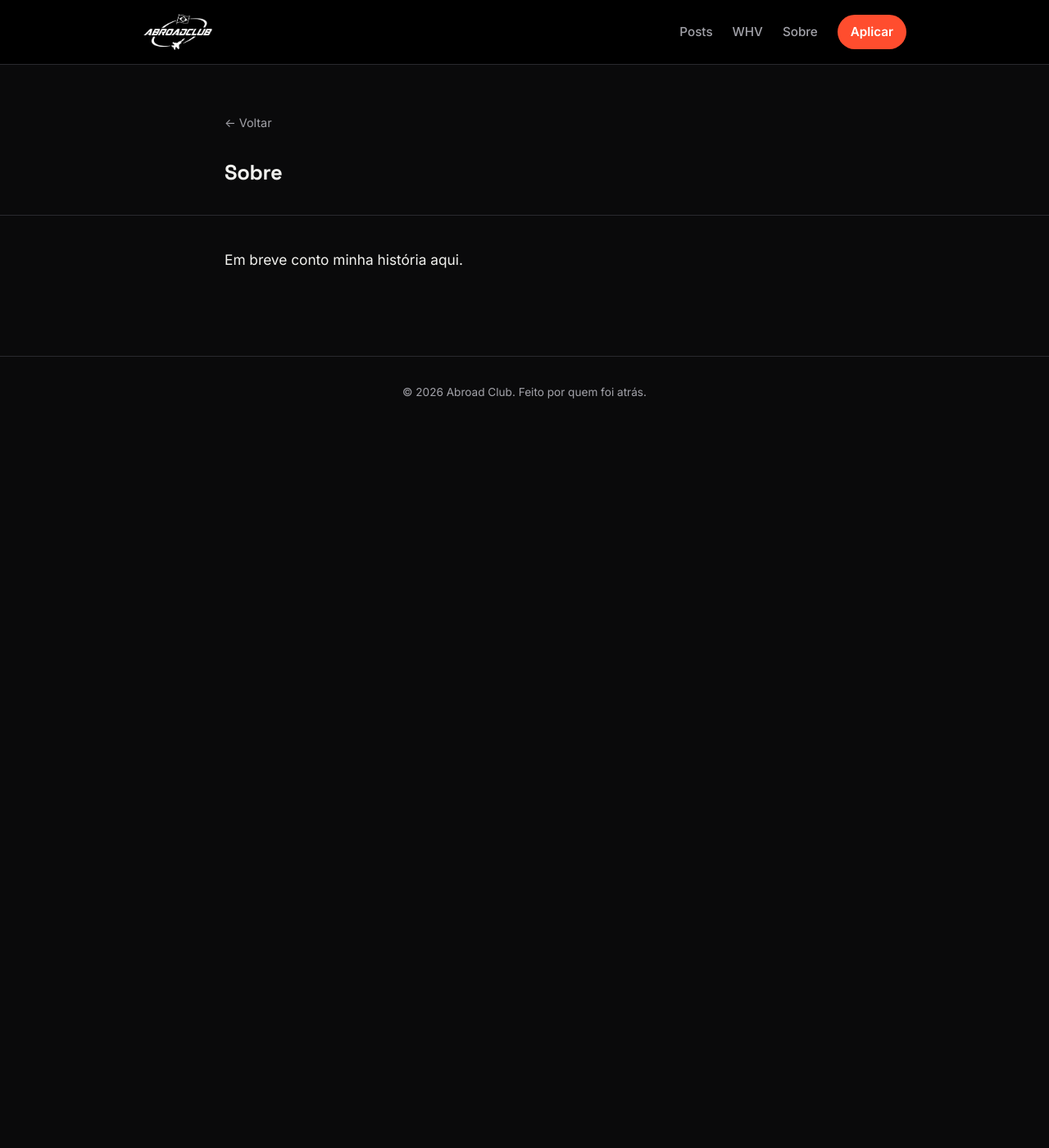
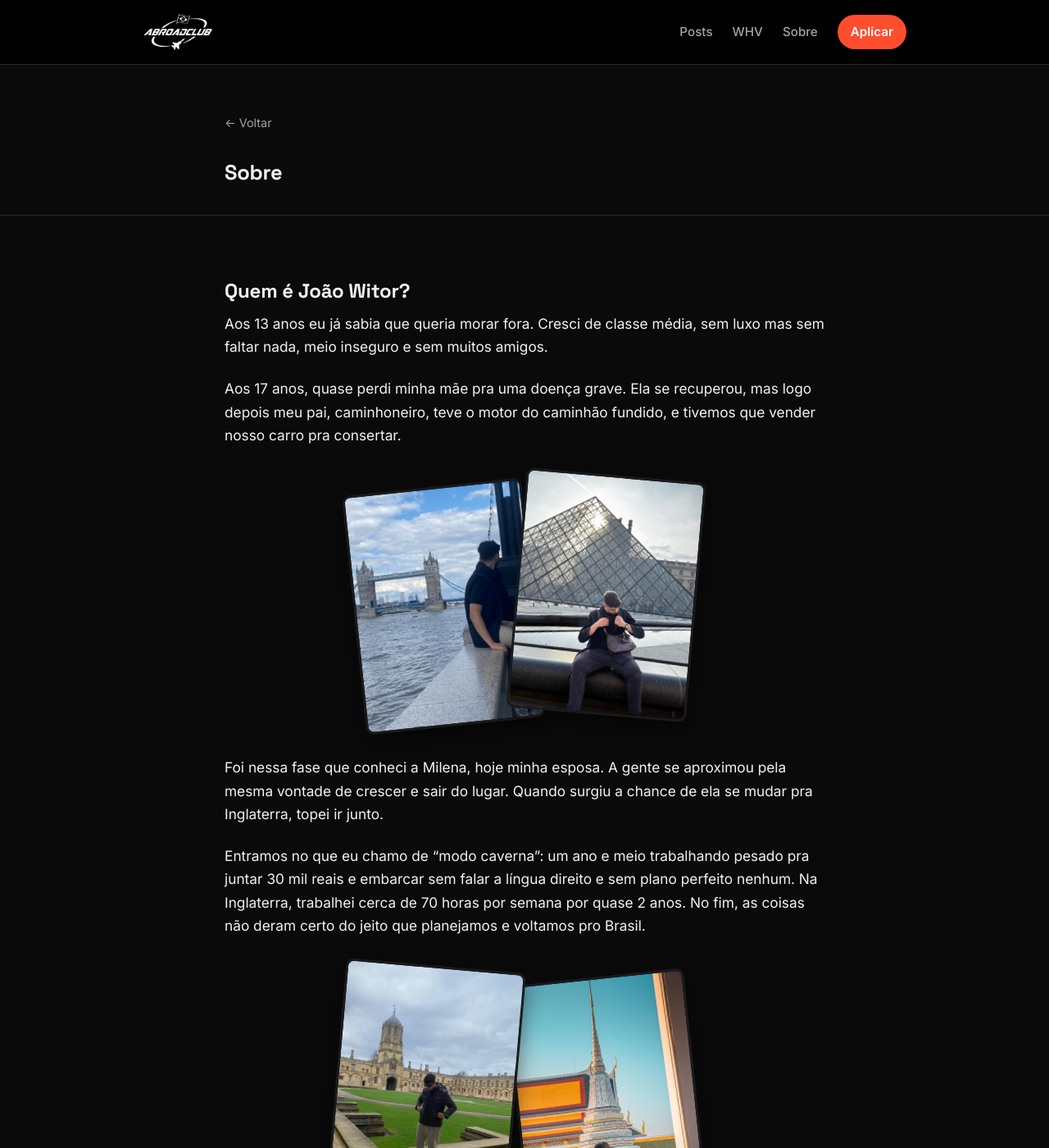
Before and after one commit to abroadclub/abroadclub.github.io, a Jekyll site: the page built from about.md, in a window 1280 px wide and 1400 px high. Shown: the whole window at 82% size. Built offline with Jekyll 4.4.1, drawn with Linux system fonts in a browser that asks for light colours; some of the changed text lies outside the part shown.

Commit message:
Reescreve pagina Sobre (bio curta) com fotos espalhadas e galeria mobile

```diff
--- a/about.md
+++ b/about.md
@@ -4,4 +4,48 @@ title: Sobre
 permalink: /sobre/
 ---
 
-Em breve conto minha história aqui.
+## Quem é João Witor?
+
+Aos 13 anos eu já sabia que queria morar fora. Cresci de classe média, sem luxo mas sem faltar nada, meio inseguro e sem muitos amigos.
+
+Aos 17 anos, quase perdi minha mãe pra uma doença grave. Ela se recuperou, mas logo depois meu pai, caminhoneiro, teve o motor do caminhão fundido, e tivemos que vender nosso carro pra consertar.
+
+<div class="photo-scatter">
+  <img src="{{ '/assets/about/joao-04.jpg' | relative_url }}" alt="João Witor" class="photo-tilt tilt-left" loading="lazy">
+  <img src="{{ '/assets/about/joao-08.jpg' | relative_url }}" alt="João Witor" class="photo-tilt tilt-right" loading="lazy">
+</div>
+
+Foi nessa fase que conheci a Milena, hoje minha esposa. A gente se aproximou pela mesma vontade de crescer e sair do lugar. Quando surgiu a chance de ela se mudar pra Inglaterra, topei ir junto.
+
+Entramos no que eu chamo de "modo caverna": um ano e meio trabalhando pesado pra juntar 30 mil reais e embarcar sem falar a língua direito e sem plano perfeito nenhum. Na Inglaterra, trabalhei cerca de 70 horas por semana por quase 2 anos. No fim, as coisas não deram certo do jeito que planejamos e voltamos pro Brasil.
+
+<div class="photo-scatter">
+  <img src="{{ '/assets/about/joao-02.jpg' | relative_url }}" alt="João Witor em Londres" class="photo-tilt tilt-right" loading="lazy">
+  <img src="{{ '/assets/about/joao-11.jpg' | relative_url }}" alt="João Witor" class="photo-tilt tilt-left" loading="lazy">
+</div>
+
+Foi aí que descobri que tinha direito à cidadania italiana. Antes de voltar, passamos pela França, onde pedi a Milena em casamento.
+
+<div class="photo-scatter">
+  <img src="{{ '/assets/about/joao-06.jpg' | relative_url }}" alt="João Witor em Paris" class="photo-tilt tilt-left" loading="lazy">
+  <img src="{{ '/assets/about/joao-09.jpg' | relative_url }}" alt="João Witor" class="photo-tilt tilt-right" loading="lazy">
+</div>
+
+Hoje moro na Austrália. O passaporte europeu tá a caminho, e o próximo passo é recomeçar na Holanda, dessa vez sem barreira de visto.
+
+Se aprendi uma coisa com tudo isso: não interessa o quão ruim a fase parece, vai atrás do que você acredita, se informa e cuida do seu dinheiro. Como Malcolm X disse: "a educação é o passaporte para o futuro, pois o amanhã pertence àqueles que se preparam hoje."
+
+<div class="photo-strip">
+  <img src="{{ '/assets/about/joao-01.jpg' | relative_url }}" alt="João Witor" loading="lazy">
+  <img src="{{ '/assets/about/joao-02.jpg' | relative_url }}" alt="João Witor" loading="lazy">
+  <img src="{{ '/assets/about/joao-03.jpg' | relative_url }}" alt="João Witor" loading="lazy">
+  <img src="{{ '/assets/about/joao-04.jpg' | relative_url }}" alt="João Witor" loading="lazy">
+  <img src="{{ '/assets/about/joao-05.jpg' | relative_url }}" alt="João Witor" loading="lazy">
+  <img src="{{ '/assets/about/joao-06.jpg' | relative_url }}" alt="João Witor" loading="lazy">
+  <img src="{{ '/assets/about/joao-07.jpg' | relative_url }}" alt="João Witor" loading="lazy">
+  <img src="{{ '/assets/about/joao-08.jpg' | relative_url }}" alt="João Witor" loading="lazy">
+  <img src="{{ '/assets/about/joao-09.jpg' | relative_url }}" alt="João Witor" loading="lazy">
+  <img src="{{ '/assets/about/joao-10.jpg' | relative_url }}" alt="João Witor" loading="lazy">
+  <img src="{{ '/assets/about/joao-11.jpg' | relative_url }}" alt="João Witor" loading="lazy">
+  <img src="{{ '/assets/about/joao-12.jpg' | relative_url }}" alt="João Witor" loading="lazy">
+</div>
--- a/assets/css/main.css
+++ b/assets/css/main.css
@@ -283,6 +283,71 @@ img { max-width: 100%; display: block; }
   display: block;
 }
 
+/* ---- Photo scatter (About page) ---- */
+.photo-scatter {
+  display: flex;
+  justify-content: center;
+  align-items: flex-end;
+  gap: 0;
+  margin: 2.4em 0;
+  padding: 0 4px;
+}
+
+.photo-tilt {
+  width: 46%;
+  max-width: 220px;
+  aspect-ratio: 3 / 4;
+  object-fit: cover;
+  border-radius: 10px;
+  border: 3px solid var(--surface);
+  box-shadow: 0 10px 24px rgba(0, 0, 0, 0.45);
+  background: var(--bg-elevated);
+  transition: transform 0.25s ease;
+  margin: 0 !important;
+}
+
+.tilt-left {
+  transform: rotate(-6deg) translateY(6px);
+  z-index: 1;
+}
+
+.tilt-right {
+  transform: rotate(5deg) translateY(-8px);
+  margin-left: -22px !important;
+  z-index: 2;
+}
+
+.photo-tilt:hover {
+  transform: rotate(0deg) translateY(-4px) scale(1.04);
+  z-index: 3;
+}
+
+.photo-strip {
+  display: flex;
+  gap: 10px;
+  margin: 2.4em 0 0.4em;
+  padding: 4px 4px 14px;
+  overflow-x: auto;
+  scroll-snap-type: x proximity;
+  -webkit-overflow-scrolling: touch;
+}
+
+.photo-strip img {
+  flex: 0 0 auto;
+  width: 130px;
+  aspect-ratio: 3 / 4;
+  object-fit: cover;
+  border-radius: 10px;
+  scroll-snap-align: start;
+  margin: 0 !important;
+}
+
+@media (max-width: 480px) {
+  .photo-tilt { max-width: 155px; }
+  .tilt-right { margin-left: -16px !important; }
+  .photo-strip img { width: 108px; }
+}
+
 .back-link {
   display: inline-block;
   margin-bottom: 24px;
```
Also changed, not shown: assets/about/joao-01.jpg (added), assets/about/joao-02.jpg (added), assets/about/joao-03.jpg (added), assets/about/joao-04.jpg (added), assets/about/joao-05.jpg (added), assets/about/joao-06.jpg (added), assets/about/joao-07.jpg (added), assets/about/joao-08.jpg (added), assets/about/joao-09.jpg (added), assets/about/joao-10.jpg (added), assets/about/joao-11.jpg (added), assets/about/joao-12.jpg (added).
